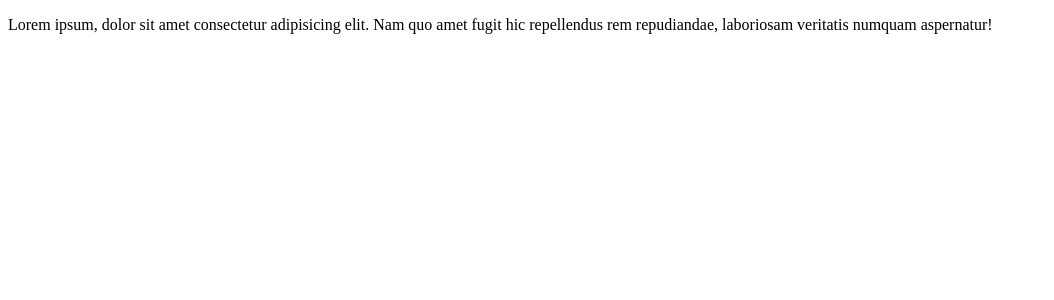
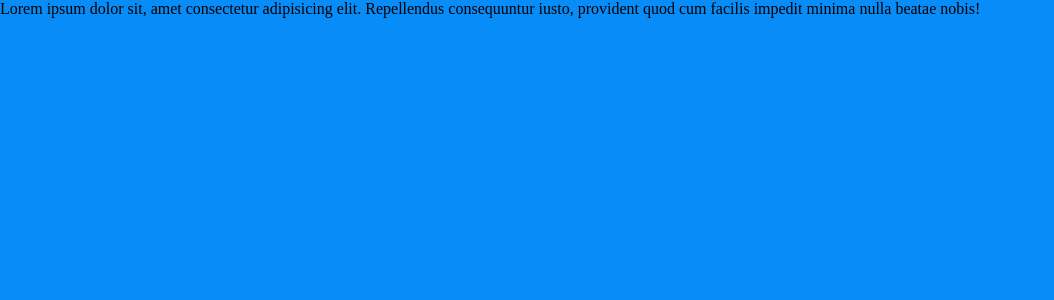
Before and after one commit to SebastianLaka/slider-learn, a Vue app: page / in a window 1280 px wide. Shown: the top 300 px of the page, without its empty margins (0-1054 px from the left). Built offline with nearby package versions, Linux system fonts and the light colour scheme.

Commit message:
Add reset file

```diff
--- a/src/App.vue
+++ b/src/App.vue
@@ -1,10 +1,8 @@
 <script setup>
-
+import sliderComponent from "./components/slider.vue";
 </script>
-
 <template>
- <p>Lorem ipsum, dolor sit amet consectetur adipisicing elit. Nam quo amet fugit hic repellendus rem repudiandae, laboriosam veritatis numquam aspernatur!</p>
+  <slider-component></slider-component>
 </template>
-
 <style scoped>
 </style>
--- /dev/null
+++ b/src/assets/reset.scss
@@ -0,0 +1,5 @@
+*, *::before, *::after{
+    box-sizing: border-box;
+    margin: 0;
+    padding: 0;
+}
--- a/src/components/slider.vue
+++ b/src/components/slider.vue
@@ -0,0 +1,15 @@
+<template>
+    <p class="description">Lorem ipsum dolor sit, amet consectetur adipisicing elit. Repellendus consequuntur iusto, provident quod cum facilis impedit minima nulla beatae nobis!</p>
+</template>
+
+<style lang="scss">
+$main-bg-clr: rgb(7, 140, 248);
+$main-font-clr: rgb(0, 0, 0);
+body{
+    background-color: $main-bg-clr;
+
+}
+.description{
+    color: $main-font-clr;
+}
+</style>
--- a/src/main.js
+++ b/src/main.js
@@ -1,4 +1,4 @@
-
+import "./assets/reset.scss";
 
 import { createApp } from 'vue'
 import App from './App.vue'
```
